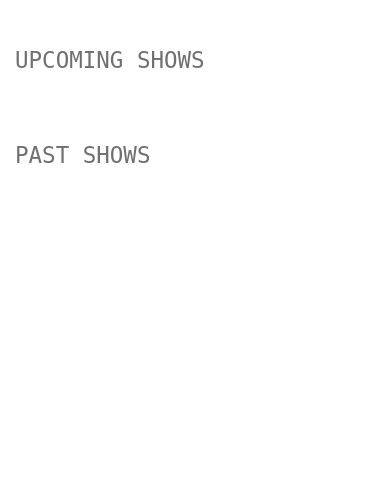
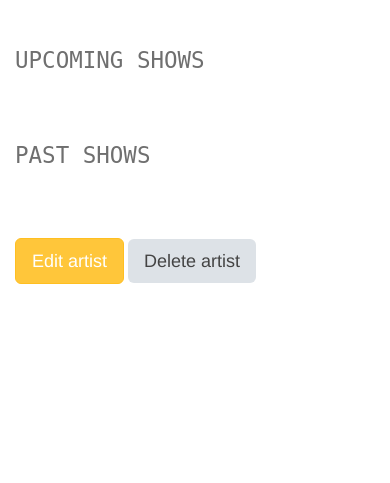
Before and after one commit to nicholaspretorius/udacity-fyyur, a Flask app: page /artists/1 in a window 390 px wide. Shown: the part 283-766 px from the top of the page. Run offline with Flask 2, Linux system fonts and the light colour scheme; data that the repository does not hold is empty; some libraries are stand-ins or nearby versions.

Commit message:
feat: Add delete artist route and edit artist

```diff
--- a/app.py
+++ b/app.py
@@ -546,6 +546,30 @@ def edit_artist_submission(artist_id):
     return redirect(url_for('show_artist', artist_id=artist_id))
 
 
+@app.route('/artists/<artist_id>', methods=['DELETE'])
+def delete_artist(artist_id):
+    # TODO: Complete this endpoint for taking a venue_id, and using
+    # SQLAlchemy ORM to delete a record. Handle cases where the session commit could fail.
+    error = False
+    try:
+        Artist.query.filter_by(id=artist_id).delete()
+        db.session.commit()
+        flash('Artist was successfully deleted.')
+    except():
+        db.session.rollback()
+        error = True
+    finally:
+        db.session.close()
+    if error:
+        abort(500)
+    else:
+        return jsonify({'success': True})
+
+    # BONUS CHALLENGE: Implement a button to delete a Venue on a Venue Page, have it so that
+    # clicking that button delete it from the db then redirect the user to the homepage
+    return None
+
+
 @app.route('/venues/<int:venue_id>/edit', methods=['GET'])
 def edit_venue(venue_id):
     data = Venue.query.get(venue_id)
--- a/templates/pages/show_artist.html
+++ b/templates/pages/show_artist.html
@@ -84,7 +84,43 @@ content %}
     {% endfor %}
   </div>
 </section>
-
+<section>
+    <div class="row">
+      <div class="col-sm-12">
+        <a href="/artists/{{ artist.id }}/edit"
+          ><button class="btn btn-primary btn-lg">Edit artist</button></a
+        >
+        <button class="btn btn-default btn-lg" data-id="{{ artist.id }}" id="delete-artist">
+          Delete artist
+        </button>
+      </div>
+    </div>
+  </section>
+  {% block javascript %}
+<script>
+  const del = document.getElementById("delete-artist");
+  del.onclick = function(e) {
+    console.log("Delete: ", e);
+    const artistId = e.target.dataset.id;
+    fetch("/artists/" + artistId, {
+      method: "DELETE"
+    })
+      .then(function(res) {
+        console.log("Res: ", res);
+        return res.json();
+      })
+      .then(function(data) {
+        console.log("Data: ", data);
+        if (data.success === true) {
+          window.location.pathname = "/";
+        }
+      })
+      .catch(function(e) {
+        console.error(e);
+      });
+  };
+</script>
+{% endblock %}
     {% endblock %}
   </div>
 </div>
```
